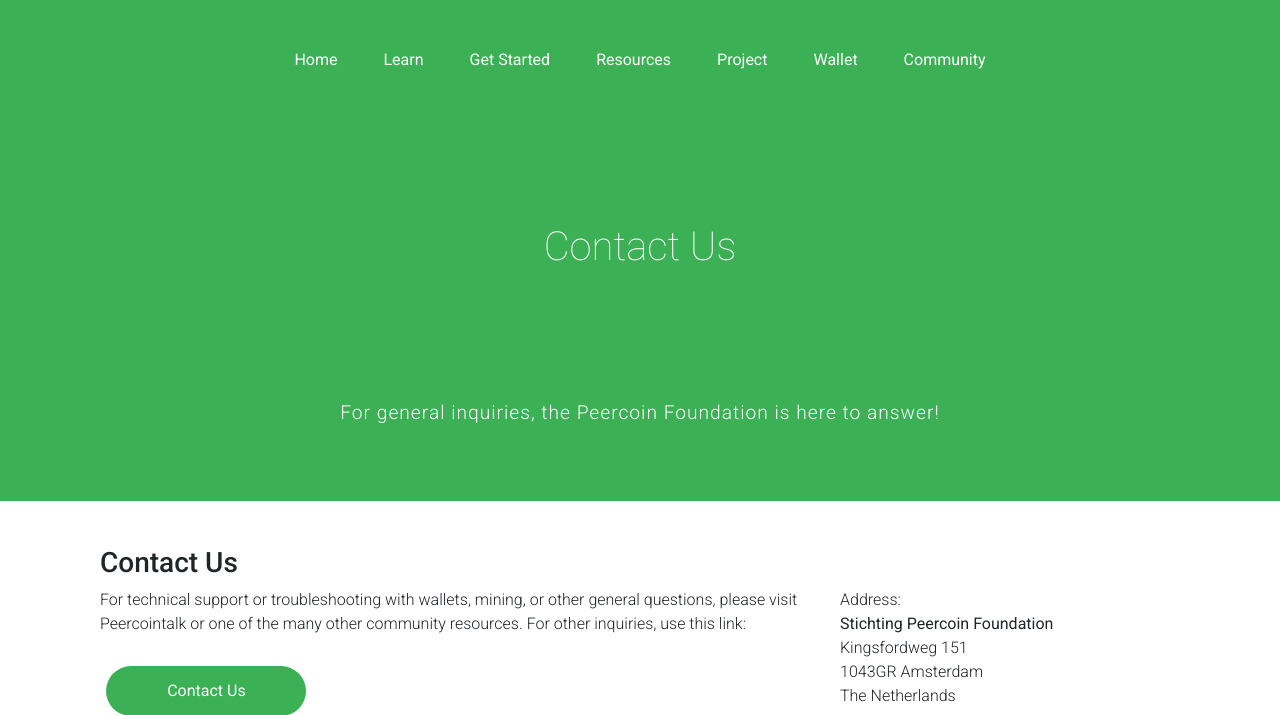
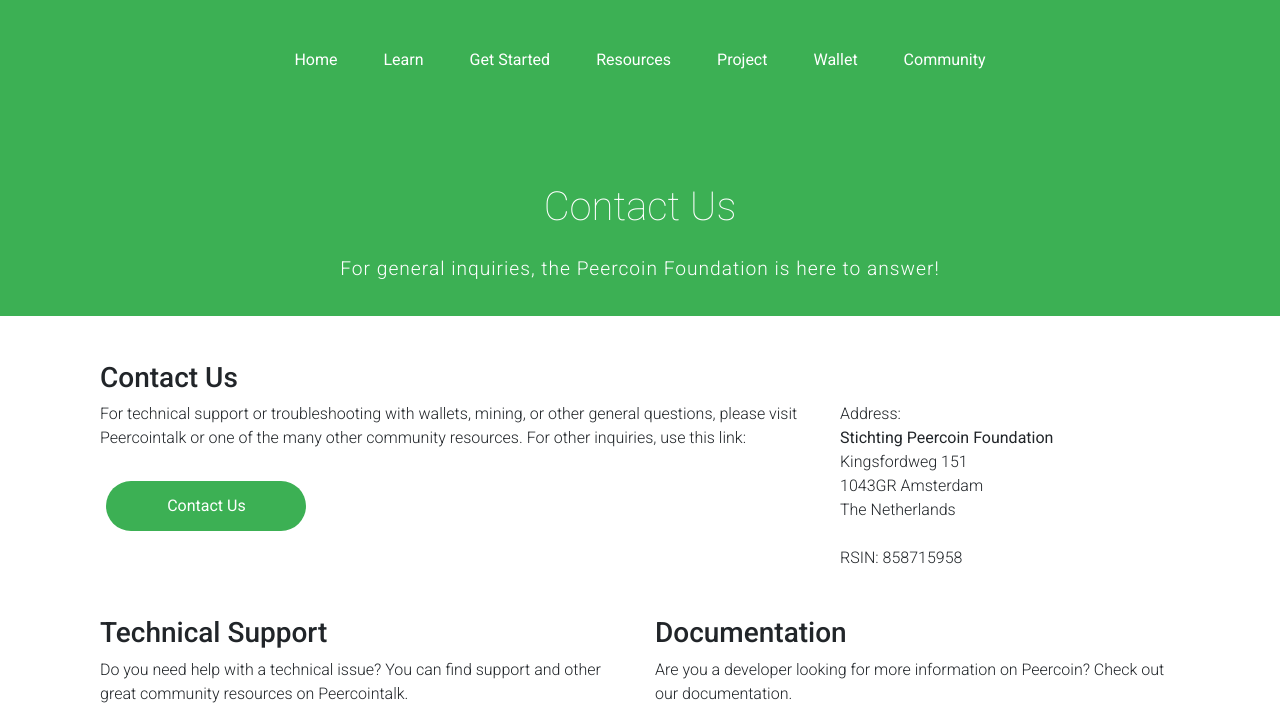
Before and after one commit to kazzkiq/new, a PHP site: page /contactus.html in a window 1280 px wide. Shown: the top 715 px of the page. Run offline with PHP 8.4, Linux system fonts and the light colour scheme; some libraries are stand-ins or nearby versions.

Commit message:
Spacing changes

```diff
--- a/contactus.html
+++ b/contactus.html
@@ -25,8 +25,8 @@
             <script language="javascript" type="text/javascript" src="menu.html"></script>
             <!-- MENU CODE CHUNK ABOVE.  PASTE TO UPDATE PAGES-->
             <div id="header-content" class="center-content">
-                <h1 class="title" style="padding-top: 15vh; padding-bottom: 15vh;">Contact Us</h1>
-                <p class="desc" style="padding-bottom: 40px">For general inquiries, the Peercoin Foundation is here to answer!</p>
+                <h1 class="title">Contact Us</h1>
+                <p class="desc">For general inquiries, the Peercoin Foundation is here to answer!</p>
             </div>
         </section>
         <!-- Documentation/Contribute -->
--- a/css/style.css
+++ b/css/style.css
@@ -203,6 +203,7 @@
 }
 
 section#first h1.title {
+    padding: 10vh 0vh 2vh;
     color: #fff;
     font-weight: 200;
 }
@@ -212,7 +213,7 @@
     font-weight: 300;
     font-size: 1.2em;
     width: 50%;
-    margin: 0 25% 2% 25%;
+    margin: 0vw 25vw 3vh 25vw;
     letter-spacing: 1px;
 }
 
@@ -1241,7 +1242,7 @@
     }
 
     section#first .buttonWrap {
-        padding: 5vh 0vh;
+        padding: 0vh 0vh;
     }
 
     button {
--- a/projects.html
+++ b/projects.html
@@ -31,8 +31,8 @@
         <section id="first">
             <script language="javascript" type="text/javascript" src="menu.html"></script>
             <div id="header-content" class="center-content">
-                <h1 class="title" style="padding-top: 150px">Projects</h1>
-                <p class="desc" style="padding-bottom: 40px">Projects that are being developed within the Peercoin ecosystem to increase usage of the blockchain.</p>
+                <h1 class="title">Projects</h1>
+                <p class="desc">Projects that are being developed within the Peercoin ecosystem to increase usage of the blockchain.</p>
 
                 <br>
                 <!-- <p class="desc" style="padding-bottom: 40px">Project page description</p> -->
--- a/resources.html
+++ b/resources.html
@@ -34,9 +34,8 @@
             <!-- Menu script -->
             <script language="javascript" type="text/javascript" src="menu.html"></script>
             <div id="header-content" class="center-content">
-                <h1 class="title" style="padding-top: 80px">Resources</h1>
-                <p class="desc" style="padding-bottom: 40px">Tools and community resources: including exchanges, block explorers, graphics, social media, forums, chats and more!</p>
-                <br>
+                <h1 class="title">Resources</h1>
+                <p class="desc">Tools and community resources: including exchanges, block explorers, graphics, social media, forums, chats and more!</p>
                 <div class="row">
                     <div class="col-md-12">
                         <div class="buttonWrap">
--- a/wallet.html
+++ b/wallet.html
@@ -32,8 +32,8 @@
             <script language="javascript" type="text/javascript" src="menu.html"></script>
             <!-- MENU CODE CHUNK ABOVE.  PASTE TO UPDATE PAGES-->
             <div id="header-content" class="center-content">
-                <h1 class="title" style="padding-top: 150px">Wallets</h1>
-                <p class="desc" style="padding-bottom: 40px">For general inquiries, the Peercoin Foundation is here to answer!</p>
+                <h1 class="title">Wallets</h1>
+                <p class="desc">For general inquiries, the Peercoin Foundation is here to answer!</p>
                 <div class="buttonWrap">
                     <a href="#install"><span><button>Installation</button></span></a>
                     <a href="#paperwallet"><span><button>Paper Wallet</button></span></a>
```
